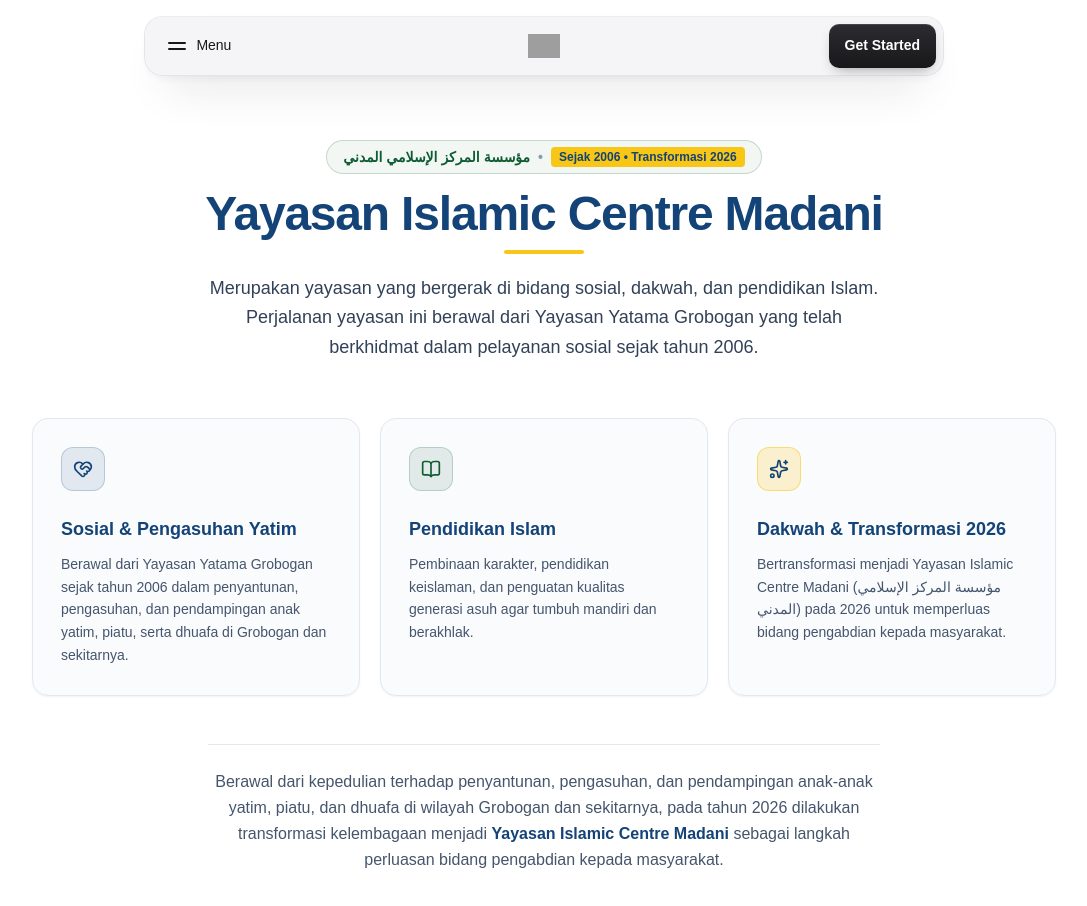
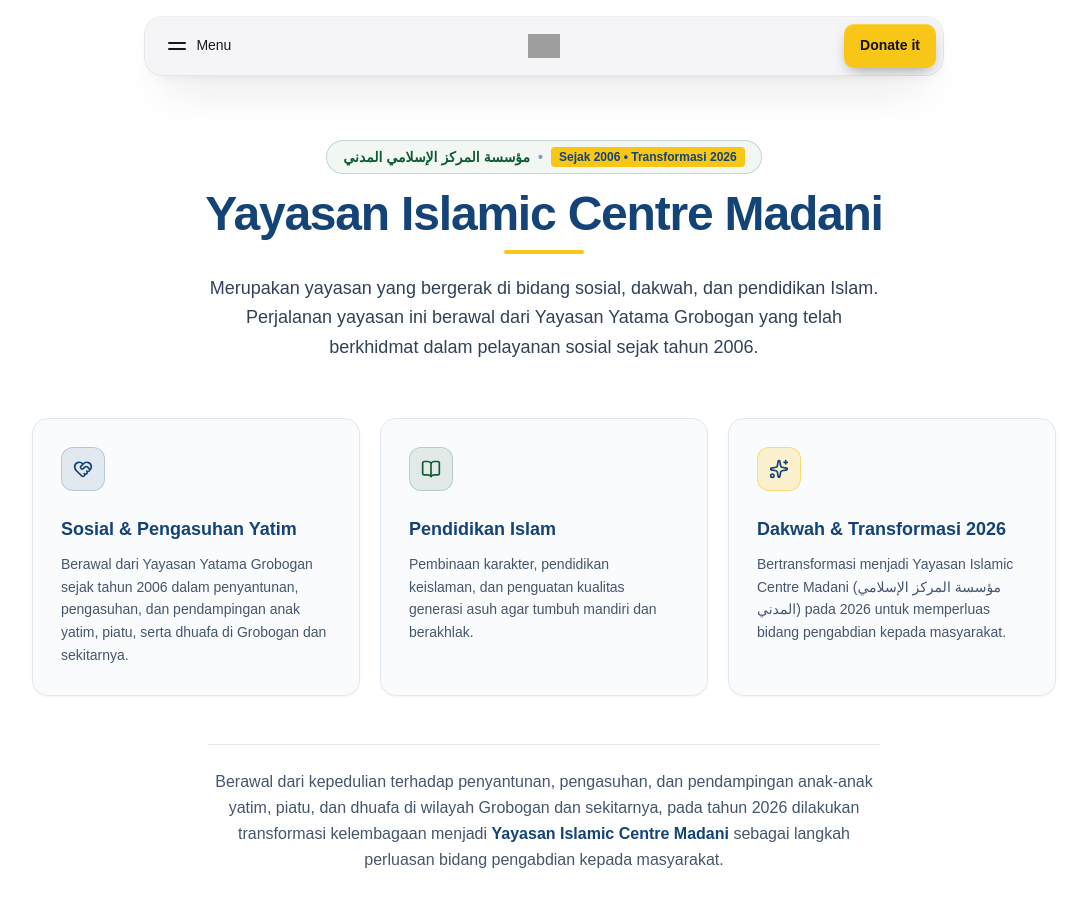
Before and after one commit to ITTODORI/Islamic-Centre-Madani, a Next.js app: page / in a window 1280 px wide. Shown: the top 906 px of the page, without its empty margins (96-1183 px from the left). Built offline with nearby package versions, Linux system fonts and the light colour scheme; grey boxes are pictures that could not be loaded.

Commit message:
Card Navbar.edt

```diff
--- a/pages/index.tsx
+++ b/pages/index.tsx
@@ -49,8 +49,9 @@ export default function Home() {
             logo="/src/Islamic%20Centre%20Madani.png"
             logoAlt="Logo Yayasan Islamic Centre Madani"
             logoHref="/"
+            accentColor="#F7C616"
             cta={{
-              label: 'Get Started',
+              label: 'Donate it',
               href: '#program',
             }}
           />
```
